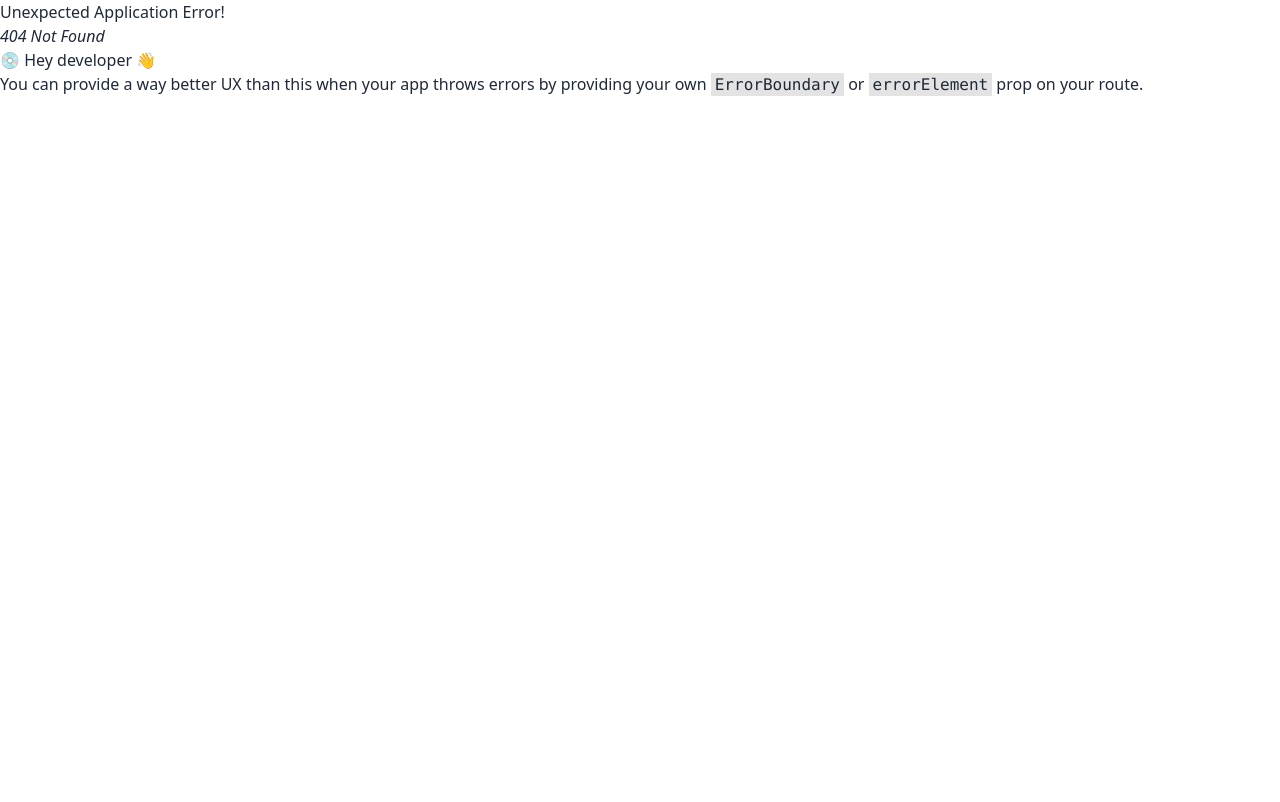
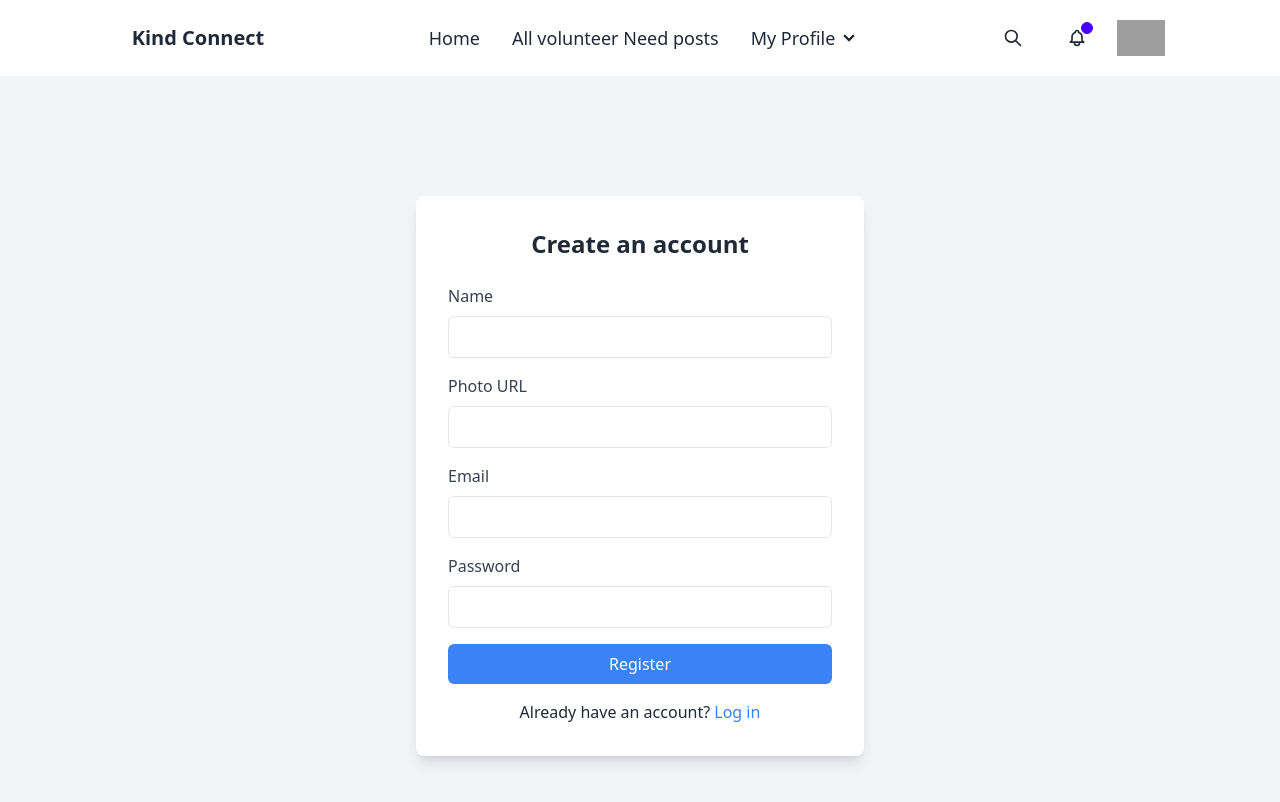
Before and after one commit to Developer-Jaber/Kind-Connect, a React (Vite) app: page /signup in a window 1280 px wide. Before the commit this address had no page. Shown: the top 802 px of the page. Built offline with nearby package versions, Linux system fonts and the light colour scheme; grey boxes are pictures that could not be loaded.

Commit message:
3. Added register page.

```diff
--- a/src/Pages/LoginPage.jsx
+++ b/src/Pages/LoginPage.jsx
@@ -1,9 +1,11 @@
+import { Link } from "react-router-dom"
+
 const LoginPage = () => {
   return (
     <div className='flex justify-center items-center bg-gray-100 min-h-screen'>
       <div className='bg-white shadow-lg p-8 rounded-lg w-full max-w-md'>
         <h2 className='mb-6 font-bold text-2xl text-center'>
-          Create an account
+          Log In
         </h2>
         <form action="">
             <input className="my-3 input-bordered w-full max-w-full input" type="text" placeholder="Enter your email" />
@@ -55,9 +57,9 @@ const LoginPage = () => {
         </p>
         <p className='mt-4 text-center'>
           Ceate a new account?{' '}
-          <a href='#' className='text-blue-500'>
+          <Link to='/signup' className='text-blue-500'>
             Sign up
-          </a>
+          </Link>
         </p>
       </div>
     </div>
--- /dev/null
+++ b/src/Pages/RegisterPage.jsx
@@ -0,0 +1,64 @@
+import { Link } from "react-router-dom"
+
+const RegisterPage = () => {
+  return (
+    <div className='flex justify-center items-center bg-gray-100 min-h-screen'>
+      <div className='bg-white shadow-lg p-8 rounded-lg w-full max-w-md'>
+        <h2 className='mb-6 font-bold text-2xl text-center'>
+          Create an account
+        </h2>
+        <form>
+          <div className='mb-4'>
+            <label className='block text-gray-700'>Name</label>
+            <input
+              type='text'
+              name="name"
+              className='mt-2 px-4 py-2 border rounded-md focus:ring-1 focus:ring-blue-600 w-full focus:outline-none'
+              required
+            />
+          </div>
+          <div className='mb-4'>
+            <label className='block text-gray-700'>Photo URL</label>
+            <input
+              type='text'
+              name="pothoURL"
+              className='mt-2 px-4 py-2 border rounded-md focus:ring-1 focus:ring-blue-600 w-full focus:outline-none'
+            />
+          </div>
+          <div className='mb-4'>
+            <label className='block text-gray-700'>Email</label>
+            <input
+              type='email'
+              name="email"
+              className='mt-2 px-4 py-2 border rounded-md focus:ring-1 focus:ring-blue-600 w-full focus:outline-none'
+              required
+            />
+          </div>
+          <div className='mb-4'>
+            <label className='block text-gray-700'>Password</label>
+            <input
+              type='password'
+              name="password"
+              className='mt-2 px-4 py-2 border rounded-md focus:ring-1 focus:ring-blue-600 w-full focus:outline-none'
+              required
+            />
+          </div>
+          <button
+            type='submit'
+            className='bg-blue-500 px-4 py-2 rounded-md w-full text-white'
+          >
+            Register
+          </button>
+        </form>
+        <p className='mt-4 text-center'>
+          Already have an account?{' '}
+          <Link to='/login' className='text-blue-500'>
+            Log in
+          </Link>
+        </p>
+      </div>
+    </div>
+  )
+}
+
+export default RegisterPage
--- a/src/Router/Router.jsx
+++ b/src/Router/Router.jsx
@@ -2,6 +2,7 @@ import { createBrowserRouter, RouterProvider } from 'react-router-dom'
 import MainLayout from '../Layouts/MainLayout'
 import Home from '../Home/Home'
 import LoginPage from '../Pages/LoginPage'
+import RegisterPage from '../Pages/RegisterPage'
 
 const router = createBrowserRouter([
   {
@@ -15,6 +16,10 @@ const router = createBrowserRouter([
         {
           path: '/login',
           element: <LoginPage></LoginPage>
+        },
+        {
+          path: '/signup',
+          element: <RegisterPage></RegisterPage>
         }
     ]
   }
```
